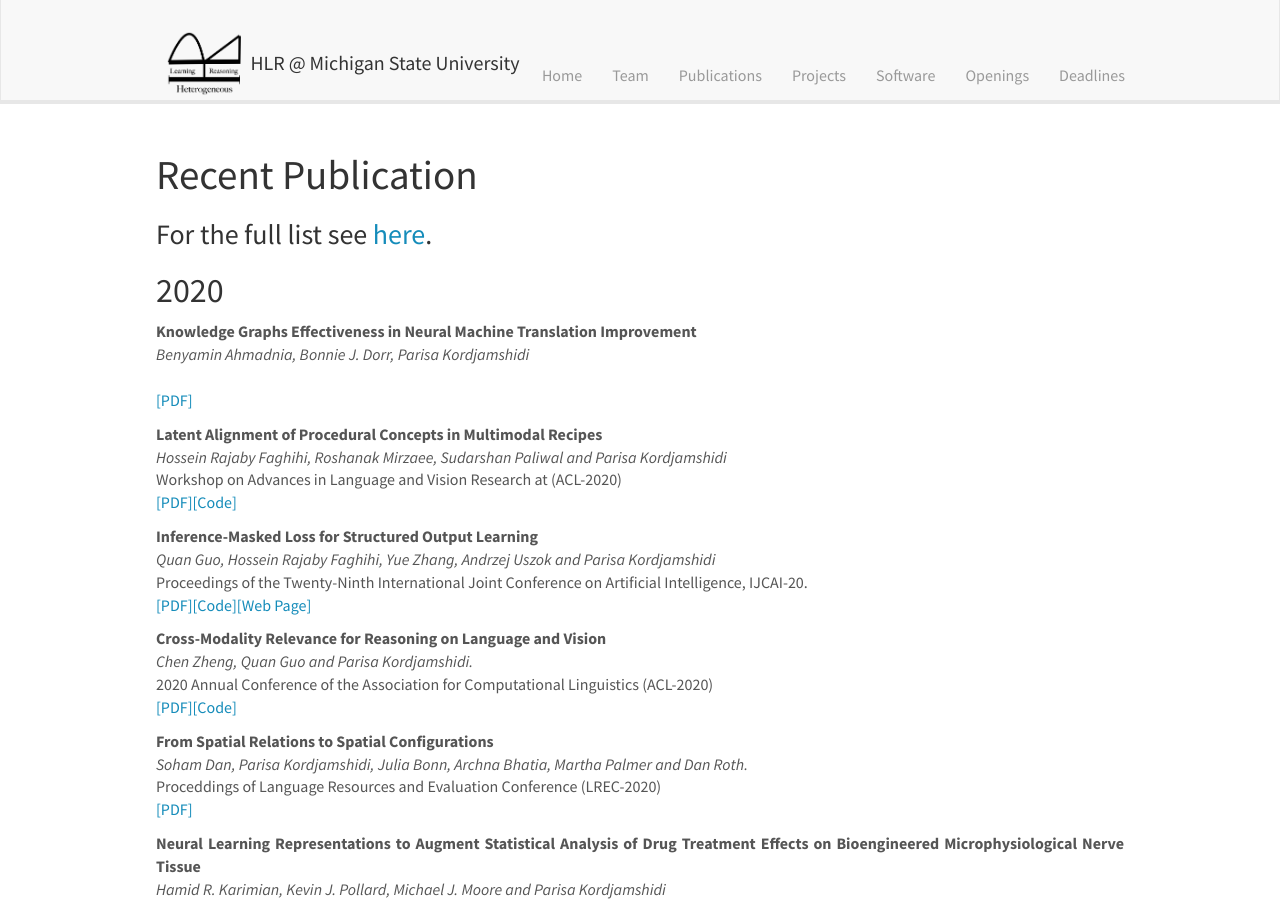
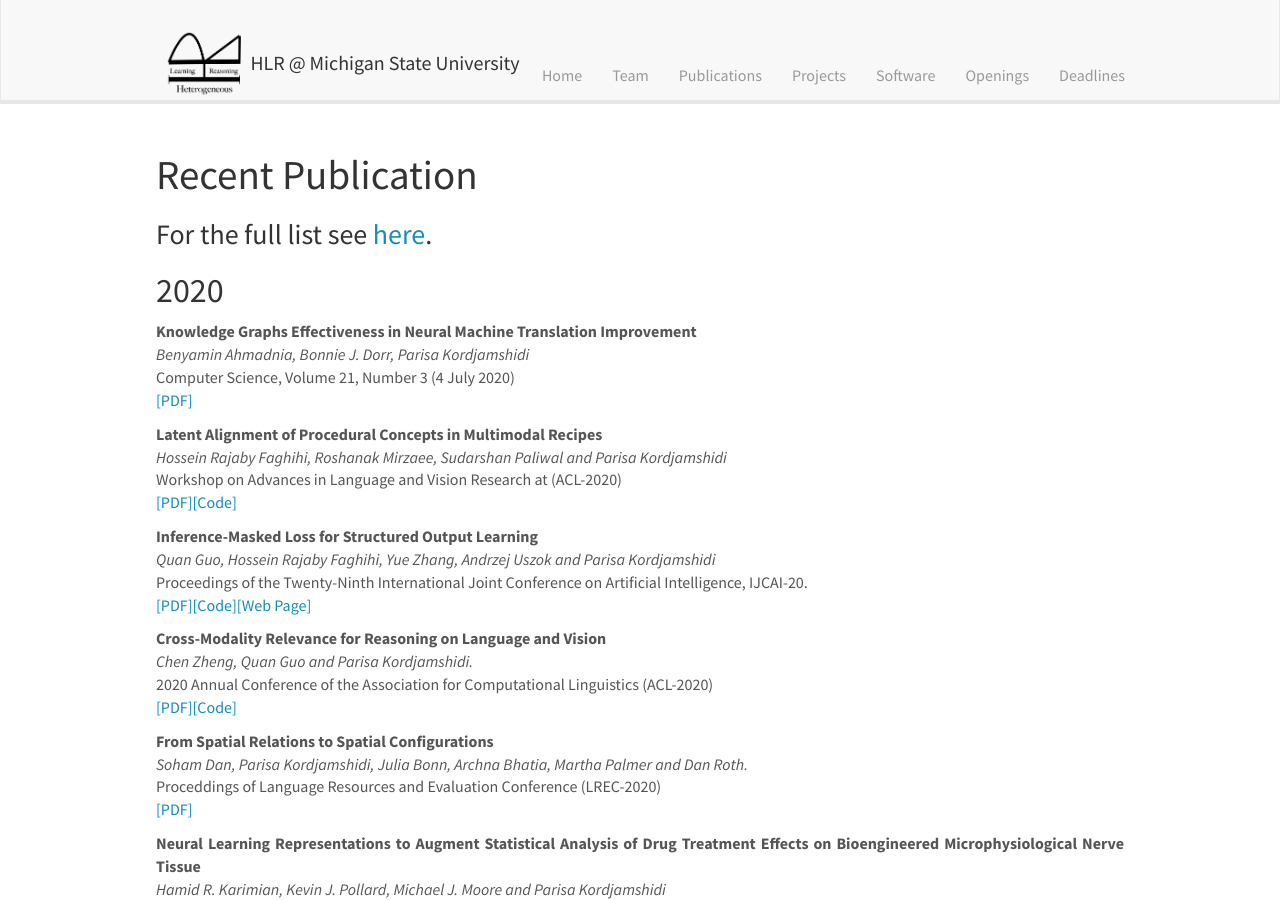
Before and after one commit to HLR/HLR.github.io, a Jekyll site: the page built from _pages/publications.md, in a window 1280 px wide and 900 px high. Built offline with Jekyll 4.4.1, drawn with Linux system fonts in a browser that asks for light colours; nearby versions of some CDN libraries.

Commit message:
Update publist.yml

```diff
--- a/_data/publist.yml
+++ b/_data/publist.yml
@@ -1,7 +1,7 @@
 #2020
 - title: Knowledge Graphs Effectiveness in Neural Machine Translation Improvement
   authors: Benyamin Ahmadnia, Bonnie J. Dorr, Parisa Kordjamshidi
-  venue:
+  venue: Computer Science, Volume 21, Number 3 (4 July 2020)
   year: 2020
   links:
     - url: https://journals.agh.edu.pl/csci/article/view/3701
```
